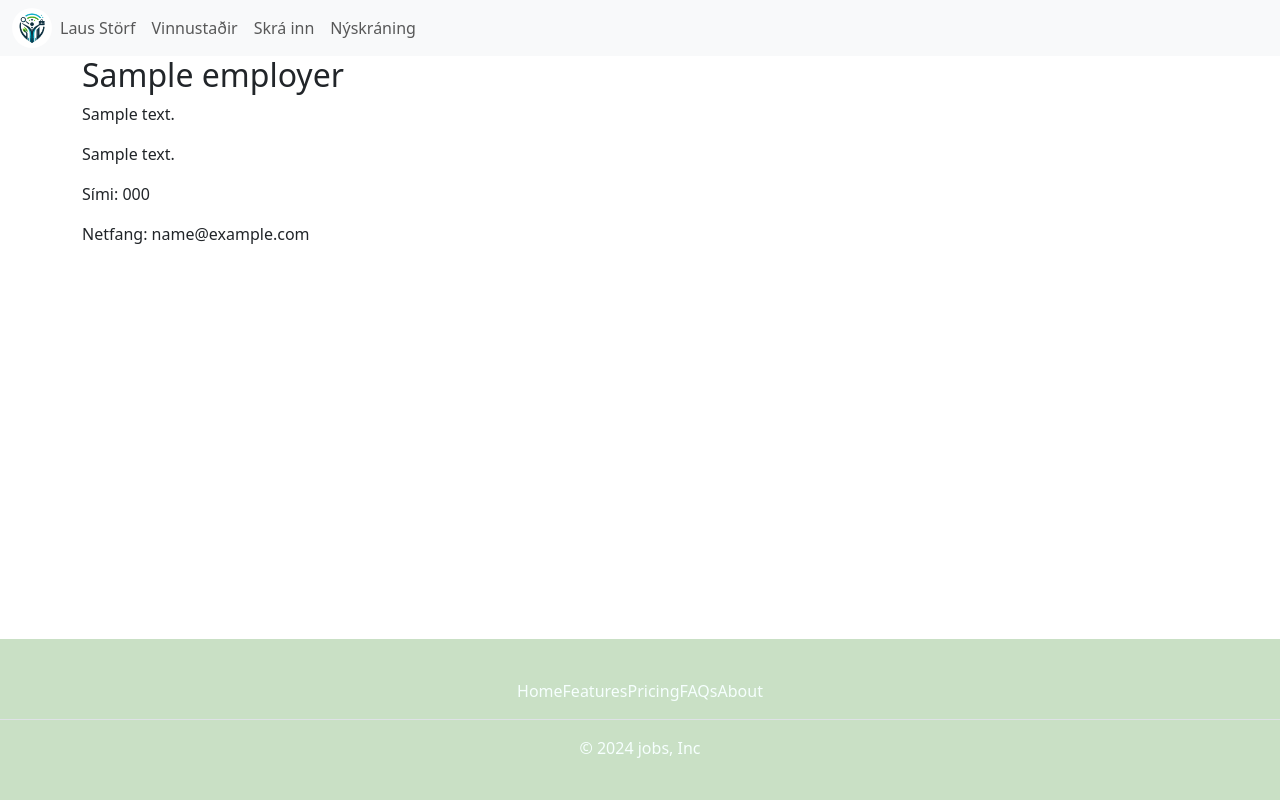
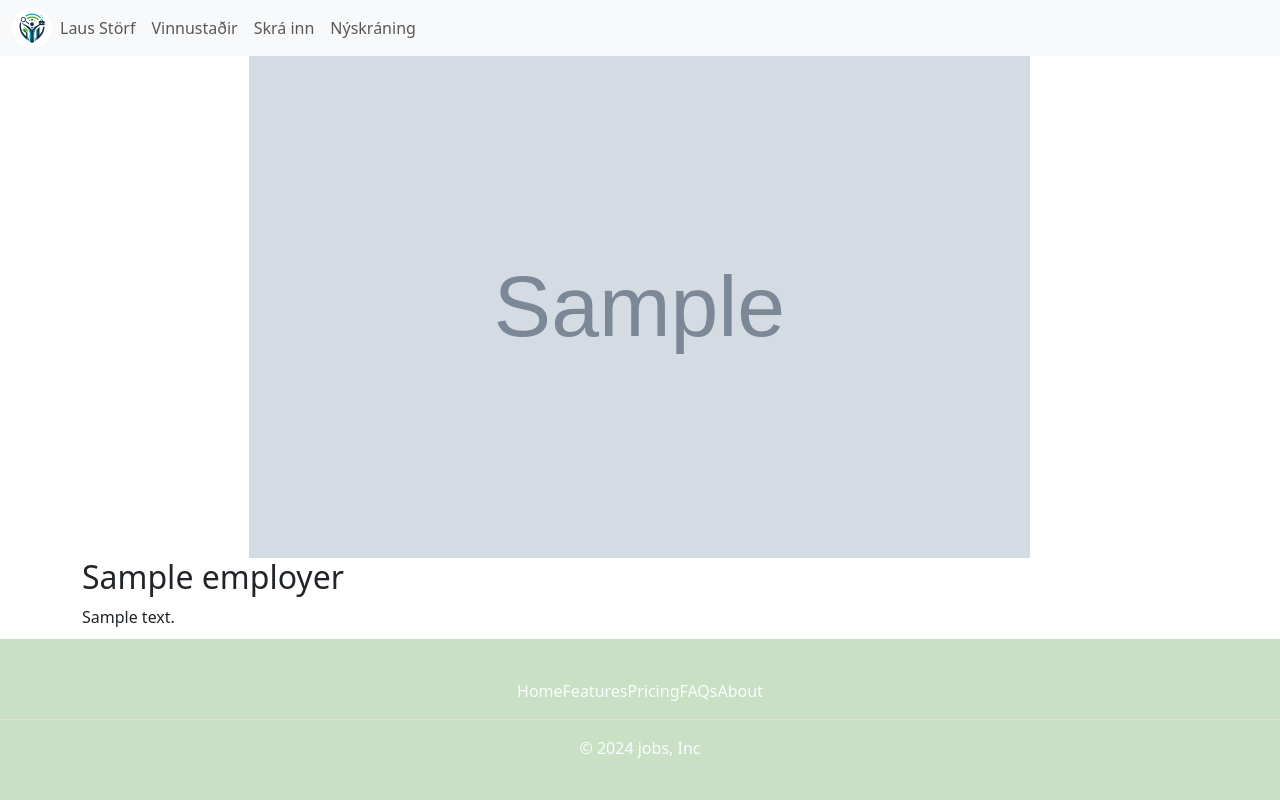
Before and after one commit to PeturDaniel/jobhunters32, a Django app: page /vinnustadir/1 in a window 1280 px wide. Run offline with Django 5.2, Linux system fonts and the light colour scheme; tables that the repository leaves empty hold one stand-in row (values such as "Sample post"); grey boxes marked "Sample" are stand-in pictures.

Commit message:
main.css emp photos

```diff
--- a/static/css/main.css
+++ b/static/css/main.css
@@ -56,3 +56,20 @@
     border-radius: 50%; /* Make the image circular */
     object-fit: cover; /* Ensure the image covers the entire area */
 }
+
+/* Employer photos */
+.employer-profile-photo {
+    width: 100px;
+    height: 100px;
+    object-fit: scale-down;
+}
+
+.employer-background {
+    background-repeat: no-repeat;
+    background-position: center;
+    display: block;
+    width: 100%;
+    padding-bottom: 45%;
+    height: auto;
+    background-size: 70%;
+}
```
